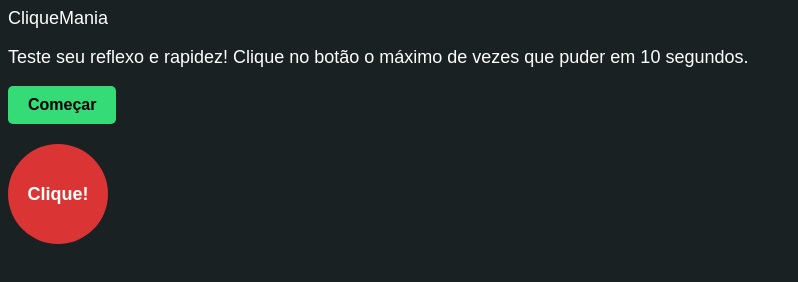
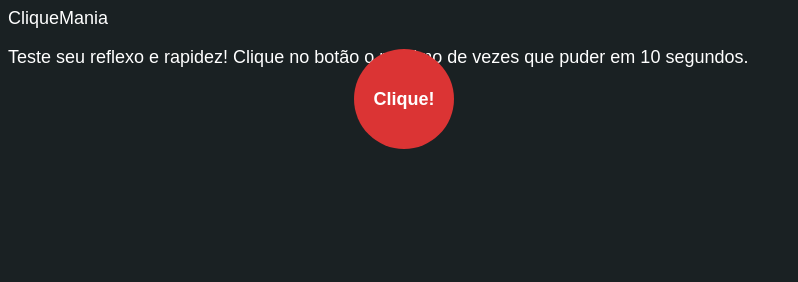
Before and after one commit to deyvydvsousa/jogo-clique, a plain HTML site: page index.html in a window 1280 px wide. Both pictures are taken after a click on the button "Começar". Shown: the whole page, without its empty margins (0-798 px from the left). Drawn offline with Linux system fonts and the light colour scheme.

Commit message:
logica do jogo

```diff
--- a/index.html
+++ b/index.html
@@ -1,10 +1,3 @@
-<!--Na tela aparece um circulo (div)
-cada vez que é clicado:
-  a pontuaçãp aumenta
-  o alvo muda de posição de forma aleatória
-depois de 10 seg, o jogo te mostra sua pontuação final
--->
-
 <!DOCTYPE html>
 <html lang="pt-BR">
 <head>
@@ -23,6 +16,7 @@ depois de 10 seg, o jogo te mostra sua pontuação final
       height: 100px;
       background-color: rgb(219, 52, 52);
       border-radius: 50%;
+      position: absolute;
       text-align: center;
       line-height: 100px;
       font-weight: bold;
@@ -76,8 +70,6 @@ depois de 10 seg, o jogo te mostra sua pontuação final
     0
   </span>
 </div>
-
-
 <script src="script.js"></script>
 </body>
 </html>
--- a/script.js
+++ b/script.js
@@ -0,0 +1,54 @@
+const target = document.getElementById('target');
+const scoreDisplay = document.getElementById('scoreDisplay');
+const startButton = document.getElementById('start-btn');
+const finalScore = document.getElementById('finalScore');
+
+let score = 0
+let playing = true;
+let gameTimeout; // Variável para armazenar o timeout do jogo
+
+function moveAlvo(){
+  const x = Math.random() * (window.innerWidth - target.offsetWidth);
+  const y = Math.random() * (window.innerHeight - target.offsetHeight);
+
+  target.style.left = `${x}px`;
+  target.style.top = `${y}px`;
+};
+
+function iniciarJogo(){
+  // Esconde o botão
+  startButton.style.display = 'none';
+
+  // Esconde a div de resultado
+  finalScore.style.display = 'none';
+
+  // Reseta as variáveis
+  score = 0;
+  playing = true;
+  scoreDisplay.textContent = `${score}`;
+
+  // Move o alvo para a primeira posição
+  moveAlvo();
+
+  // Inicia o temporizador de 10 segundos
+  gameTimeout = setTimeout(() => {
+    playing = false;
+    target.style.display = 'none'; // Esconde o alvo
+
+    // Mostra a div de resultado
+    finalScore.style.display = 'block';
+
+    // reseta o botão
+    startButton.style.display = 'block';
+    target.style.display = 'block';
+  }, 10000);
+};
+
+startButton.addEventListener('click', iniciarJogo);
+
+target.addEventListener('click', () => {
+  if (!playing) return;
+  score++
+  scoreDisplay.textContent = `${score}`
+  moveAlvo();
+});
```
